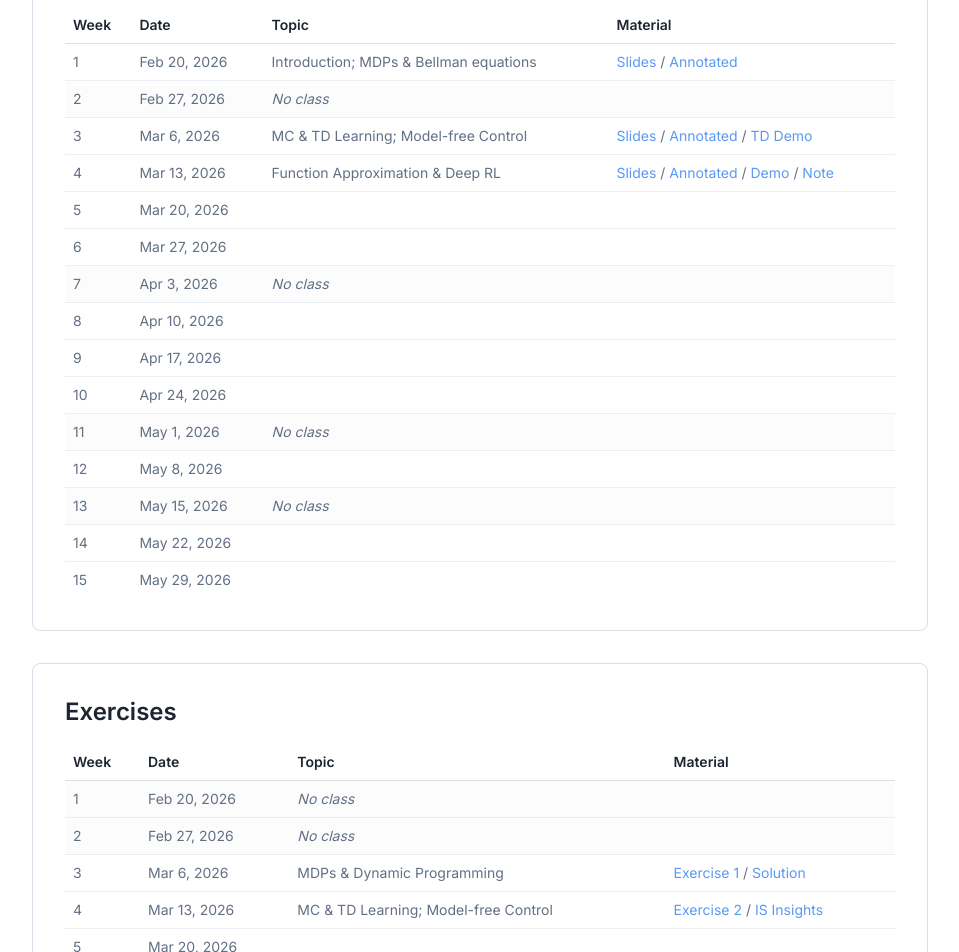
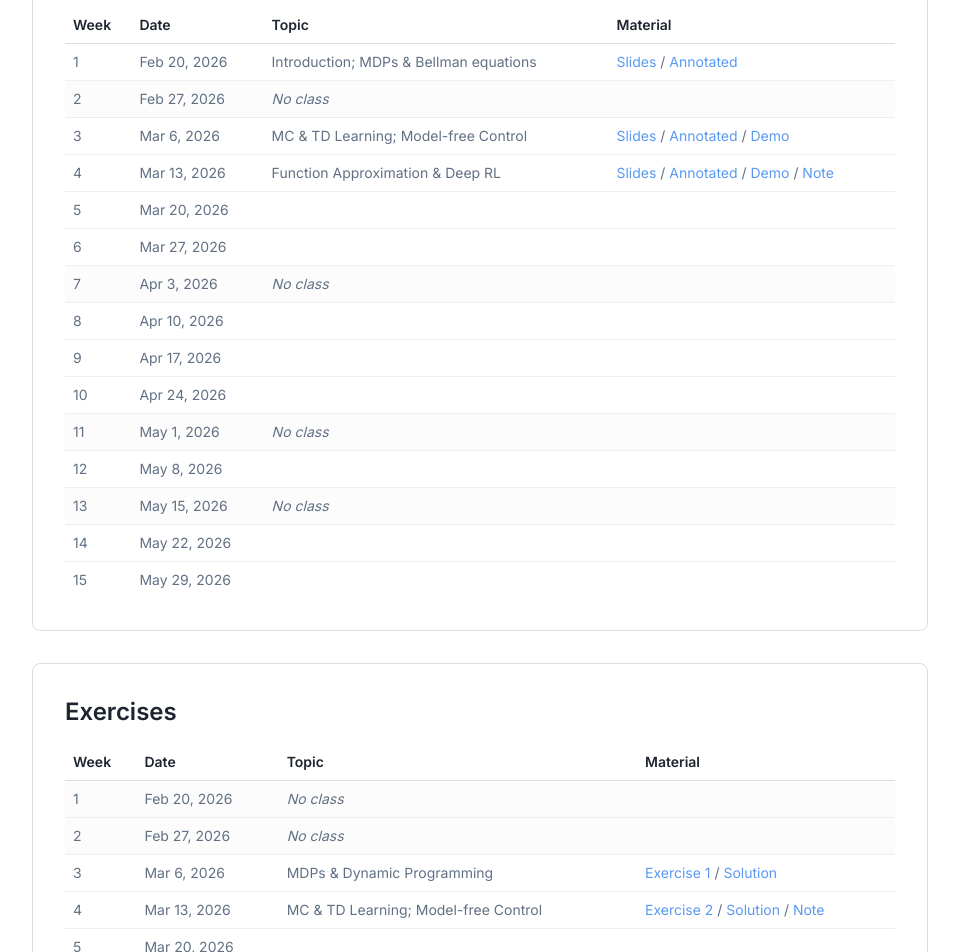
Before and after one commit to ilijabogunovic/rhine-ai, a React (Vite) app: page /teaching in a window 1280 px wide. Shown: the part 2720-3672 px from the top of the page, without its empty margins (160-1119 px from the left). Built offline with nearby package versions, Linux system fonts and the light colour scheme.

Commit message:
add Exercise 2 Solution and renames

```diff
--- a/src/pages/Teaching.tsx
+++ b/src/pages/Teaching.tsx
@@ -149,7 +149,7 @@ const Teaching = () => {
                     <tbody className="text-muted-foreground">
                       <tr className="border-b border-border/50"><td className="py-2 px-2">1</td><td className="py-2 px-2">Feb 20, 2026</td><td className="py-2 px-2">Introduction; MDPs & Bellman equations</td><td className="py-2 px-2"><ProtectedDownload href="/lectures/lecture1.pdf" filename="lecture1.pdf" password="rl">Slides</ProtectedDownload> / <ProtectedDownload href="/lectures/lecture1_annotated.pdf" filename="lecture1_annotated.pdf" password="rl">Annotated</ProtectedDownload></td></tr>
                       <tr className="border-b border-border/50 bg-muted/30"><td className="py-2 px-2">2</td><td className="py-2 px-2">Feb 27, 2026</td><td className="py-2 px-2 italic">No class</td><td className="py-2 px-2"></td></tr>
-                      <tr className="border-b border-border/50"><td className="py-2 px-2">3</td><td className="py-2 px-2">Mar 6, 2026</td><td className="py-2 px-2">MC & TD Learning; Model-free Control</td><td className="py-2 px-2"><ProtectedDownload href="/lectures/lecture2.pdf" filename="lecture2.pdf" password="rl">Slides</ProtectedDownload> / <ProtectedDownload href="/lectures/lecture2_annotated.pdf" filename="lecture2_annotated.pdf" password="rl">Annotated</ProtectedDownload> / <ProtectedDownload href="/lectures/td_value_propagation_demo.html" filename="td_value_propagation_demo.html" password="rl">TD Demo</ProtectedDownload></td></tr>
+                      <tr className="border-b border-border/50"><td className="py-2 px-2">3</td><td className="py-2 px-2">Mar 6, 2026</td><td className="py-2 px-2">MC & TD Learning; Model-free Control</td><td className="py-2 px-2"><ProtectedDownload href="/lectures/lecture2.pdf" filename="lecture2.pdf" password="rl">Slides</ProtectedDownload> / <ProtectedDownload href="/lectures/lecture2_annotated.pdf" filename="lecture2_annotated.pdf" password="rl">Annotated</ProtectedDownload> / <ProtectedDownload href="/lectures/td_value_propagation_demo.html" filename="td_value_propagation_demo.html" password="rl">Demo</ProtectedDownload></td></tr>
                       <tr className="border-b border-border/50"><td className="py-2 px-2">4</td><td className="py-2 px-2">Mar 13, 2026</td><td className="py-2 px-2">Function Approximation & Deep RL</td><td className="py-2 px-2"><ProtectedDownload href="/lectures/lecture3.pdf" filename="lecture3.pdf" password="rl">Slides</ProtectedDownload> / <ProtectedDownload href="/lectures/lecture3_annotated.pdf" filename="lecture3_annotated.pdf" password="rl">Annotated</ProtectedDownload> / <ProtectedDownload href="/lectures/td_fa_demo.html" filename="td_fa_demo.html" password="rl">Demo</ProtectedDownload> / <ProtectedDownload href="/lectures/linear_td_convergence.pdf" filename="linear_td_convergence.pdf" password="rl">Note</ProtectedDownload></td></tr>
                       <tr className="border-b border-border/50"><td className="py-2 px-2">5</td><td className="py-2 px-2">Mar 20, 2026</td><td className="py-2 px-2"></td><td className="py-2 px-2"></td></tr>
                       <tr className="border-b border-border/50"><td className="py-2 px-2">6</td><td className="py-2 px-2">Mar 27, 2026</td><td className="py-2 px-2"></td><td className="py-2 px-2"></td></tr>
@@ -188,7 +188,7 @@ const Teaching = () => {
                       <tr className="border-b border-border/50 bg-muted/30"><td className="py-2 px-2">1</td><td className="py-2 px-2">Feb 20, 2026</td><td className="py-2 px-2 italic">No class</td><td className="py-2 px-2"></td></tr>
                       <tr className="border-b border-border/50 bg-muted/30"><td className="py-2 px-2">2</td><td className="py-2 px-2">Feb 27, 2026</td><td className="py-2 px-2 italic">No class</td><td className="py-2 px-2"></td></tr>
                       <tr className="border-b border-border/50"><td className="py-2 px-2">3</td><td className="py-2 px-2">Mar 6, 2026</td><td className="py-2 px-2">MDPs & Dynamic Programming</td><td className="py-2 px-2"><ProtectedDownload href="/exercises/Exercise1.ipynb" filename="Exercise1.ipynb" password="rl">Exercise 1</ProtectedDownload> / <ProtectedDownload href="/exercises/Exercise1_SOLUTION.ipynb" filename="Exercise1_SOLUTION.ipynb" password="rl">Solution</ProtectedDownload></td></tr>
-                      <tr className="border-b border-border/50"><td className="py-2 px-2">4</td><td className="py-2 px-2">Mar 13, 2026</td><td className="py-2 px-2">MC & TD Learning; Model-free Control</td><td className="py-2 px-2"><ProtectedDownload href="/exercises/Exercise2.ipynb" filename="Exercise2.ipynb" password="rl">Exercise 2</ProtectedDownload> / <ProtectedDownload href="/exercises/importance-sampling.pdf" filename="Importance Sampling.pdf" password="rl">IS Insights</ProtectedDownload></td></tr>
+                      <tr className="border-b border-border/50"><td className="py-2 px-2">4</td><td className="py-2 px-2">Mar 13, 2026</td><td className="py-2 px-2">MC & TD Learning; Model-free Control</td><td className="py-2 px-2"><ProtectedDownload href="/exercises/Exercise2.ipynb" filename="Exercise2.ipynb" password="rl">Exercise 2</ProtectedDownload> / <ProtectedDownload href="/exercises/Exercise2_SOLUTION.ipynb" filename="Exercise2_SOLUTION.ipynb" password="rl">Solution</ProtectedDownload> / <ProtectedDownload href="/exercises/importance-sampling.pdf" filename="Importance Sampling.pdf" password="rl">Note</ProtectedDownload></td></tr>
                       <tr className="border-b border-border/50"><td className="py-2 px-2">5</td><td className="py-2 px-2">Mar 20, 2026</td><td className="py-2 px-2"></td><td className="py-2 px-2"></td></tr>
                       <tr className="border-b border-border/50"><td className="py-2 px-2">6</td><td className="py-2 px-2">Mar 27, 2026</td><td className="py-2 px-2"></td><td className="py-2 px-2"></td></tr>
                       <tr className="border-b border-border/50 bg-muted/30"><td className="py-2 px-2">7</td><td className="py-2 px-2">Apr 3, 2026</td><td className="py-2 px-2 italic">No class</td><td className="py-2 px-2"></td></tr>
```
Also changed, not shown: 1 other file (tests, documents, lock files or other folders).
